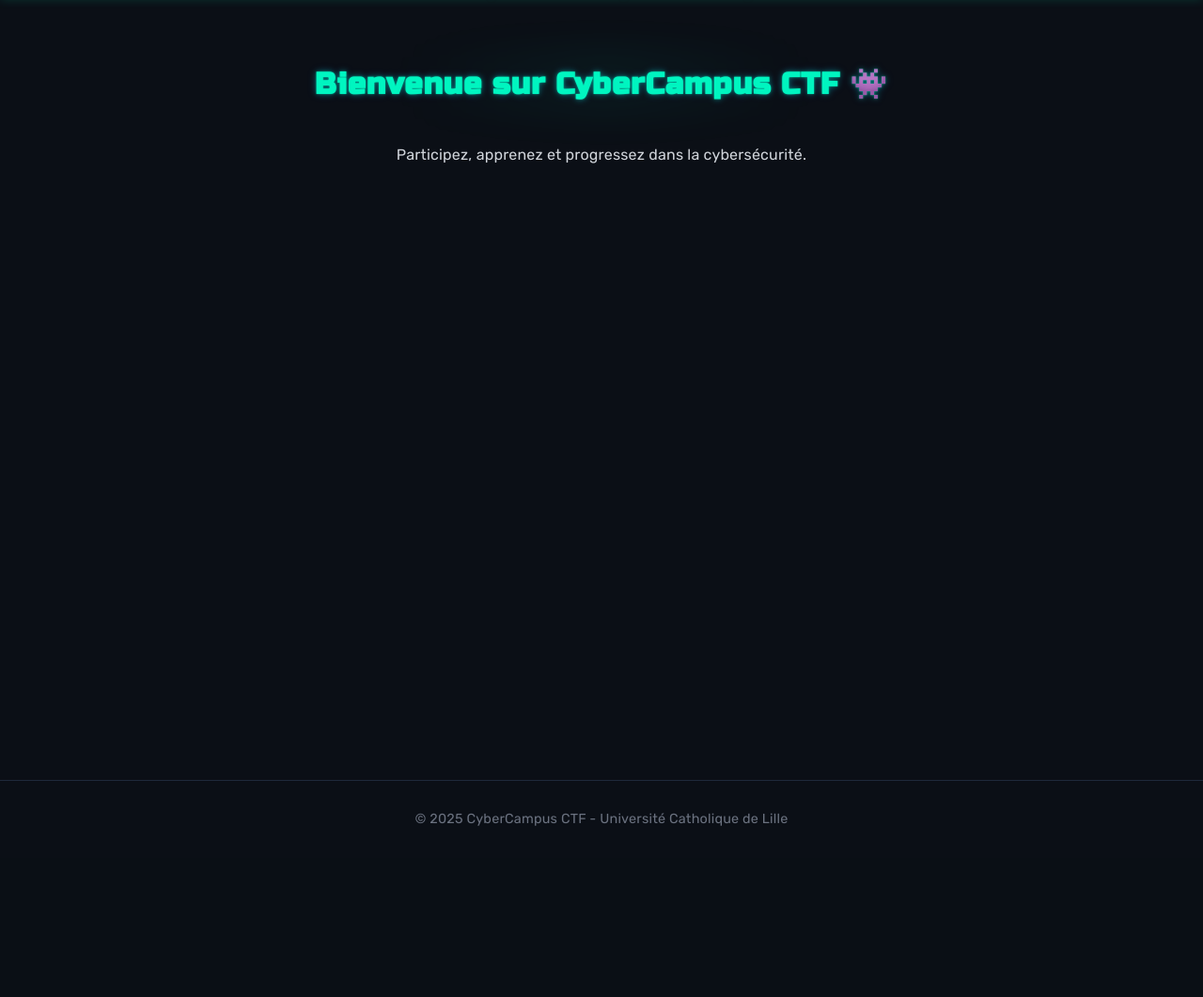
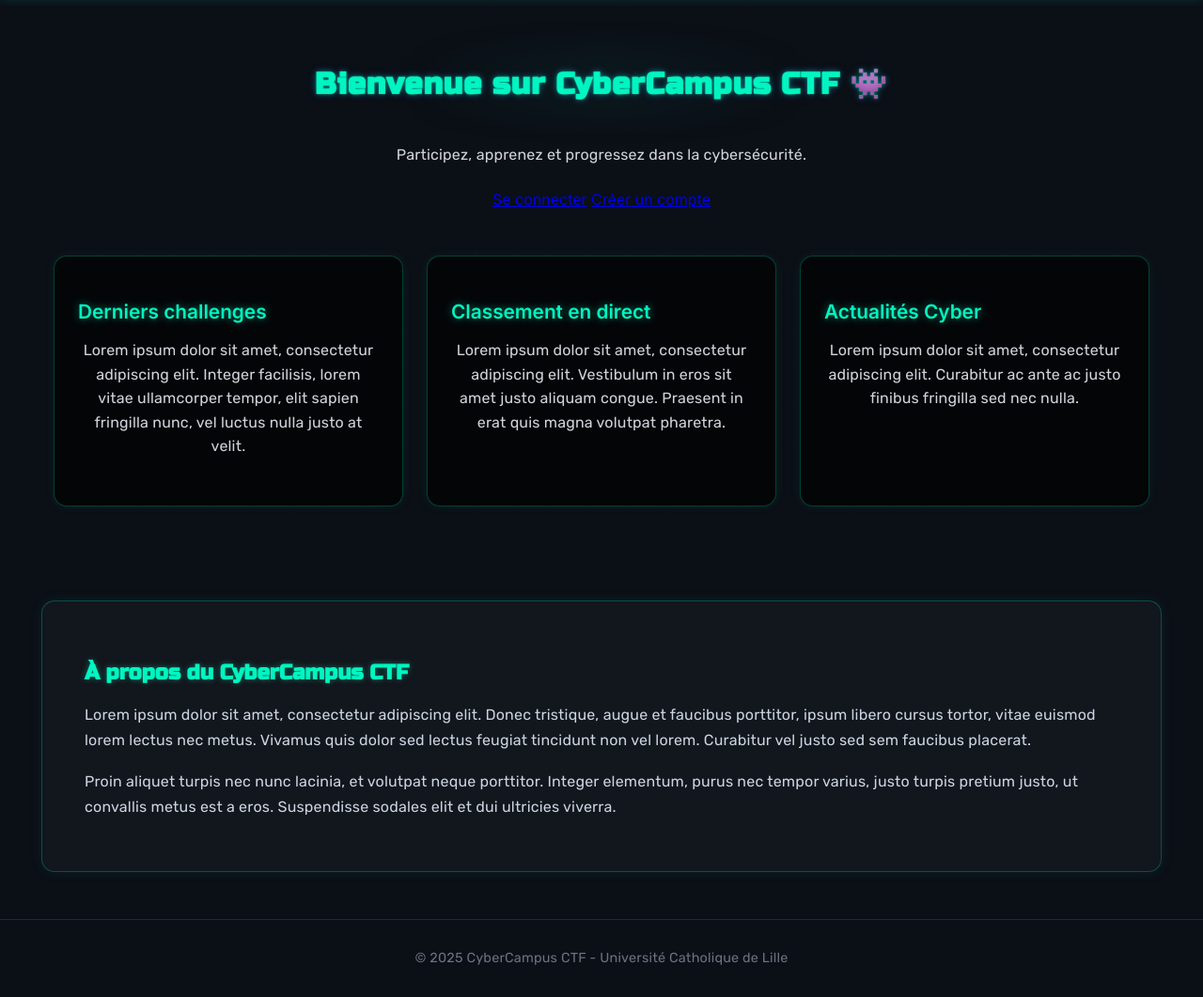
Before and after one commit to illeska/cybercampus-ctf, a Flask app: template webapp/templates/index.html in a window 1280 px wide. Shown: the part 76-1137 px from the top of the page at 94% size. Before the commit the page ends 955 px from the top, so only its background shows below. Run offline with Flask 3, Linux system fonts and the light colour scheme; the template is opened without the code that fills it, so the values that code supplies are empty.

Commit message:
Modification UI : ajustement typographie et amélioration visuelle

```diff
--- a/app.py
+++ b/app.py
@@ -2,7 +2,7 @@
 # CyberCampus CTF - Application principale
 # ------------------------------
 
-from flask import Flask, render_template
+from flask import Flask, render_template, url_for, redirect
 from flask_login import login_required, current_user
 from core import init_app, db
 from core.models import User
@@ -36,8 +36,11 @@
 # ------------------------------
 
 @app.route('/')
+def root():
+    return redirect(url_for('home'))
+
+@app.route('/home')
 def home():
-    """Page d'accueil du site"""
     return render_template("index.html")
 
 @app.route('/dashboard')
--- a/webapp/static/css/style.css
+++ b/webapp/static/css/style.css
@@ -236,10 +236,11 @@
   flex-direction: column;
   align-items: center;
   justify-content: flex-start;
-  min-height: calc(100vh - 100px);
   margin-top: 80px;
+  padding-bottom: 60px; /* pour que ça respire en bas */
   animation: fadeUp 0.8s ease;
 }
+
 @keyframes fadeUp { from { opacity: 0; transform: translateY(10px); } to { opacity: 1; transform: none; } }
 
 .page-wrapper p {
@@ -388,6 +389,98 @@
   box-shadow: 0 0 20px rgba(0,245,192,0.45);
 }
 
+
+.home-containers {
+  position: relative;
+  display: flex;
+  flex-wrap: wrap;
+  justify-content: center;
+  gap: 25px;
+  margin-top: 50px;
+  z-index: 1;
+}
+
+/* --- Grille animée subtile en fond --- */
+.home-containers::before {
+  content: "";
+  position: absolute;
+  top: -50px;
+  left: 0;
+  right: 0;
+  bottom: -50px;
+  background-image:
+    linear-gradient(rgba(0,245,192,0.04) 1px, transparent 1px),
+    linear-gradient(90deg, rgba(0,245,192,0.04) 1px, transparent 1px);
+  background-size: 40px 40px;
+  animation: gridScroll 30s linear infinite;
+  z-index: -1;
+  opacity: 0.3;
+}
+@keyframes gridScroll {
+  from { background-position: 0 0, 0 0; }
+  to { background-position: 40px 40px, 40px 40px; }
+}
+
+/* --- Blocs stylés néon --- */
+.home-block {
+  background: rgba(0, 0, 0, 0.65);
+  border: 1px solid rgba(0, 245, 192, 0.25);
+  border-radius: 14px;
+  padding: 25px;
+  width: 320px;
+  color: #d8fef0;
+  text-align: left;
+  box-shadow: 0 0 12px rgba(0, 245, 192, 0.08);
+  transition: all 0.3s ease;
+  backdrop-filter: blur(4px);
+}
+
+.home-block h3 {
+  color: #00f5c0;
+  font-size: 1.3rem;
+  margin-bottom: 10px;
+  text-shadow: 0 0 8px rgba(0, 245, 192, 0.5);
+}
+
+.home-block:hover {
+  transform: translateY(-6px) scale(1.02);
+  box-shadow: 0 0 25px rgba(0, 245, 192, 0.25);
+  border-color: rgba(0, 245, 192, 0.45);
+}
+
+
+.section-large {
+  background: rgba(255, 255, 255, 0.03);
+  border: 1px solid rgba(0, 245, 192, 0.25);
+  border-radius: 14px;
+  width: 90%;
+  max-width: 1100px;
+  margin: 40px auto 30px auto;  /* ← rapproché des 3 blocs */
+  padding: 40px 45px;
+  color: #d8fef0;
+  box-shadow: 0 0 15px rgba(0, 245, 192, 0.08);
+  text-align: left;
+  transition: box-shadow 0.3s ease;
+}
+
+.section-large:hover {
+  box-shadow: 0 0 25px rgba(0, 245, 192, 0.18);
+}
+
+.section-large h3 {
+  color: #00f5c0;
+  font-family: 'Russo One', sans-serif;
+  font-size: 1.4rem;
+  margin-bottom: 18px;
+  text-shadow: 0 0 6px rgba(0,245,192,0.4);
+}
+
+.section-large p {
+  color: #cbd5e1;
+  font-size: 1rem;
+  line-height: 1.7;
+  margin-bottom: 15px;
+}
 /* --- DASHBOARD --- */
 .page-wrapper h2 {
   font-family: 'Russo One', sans-serif;
--- a/webapp/templates/index.html
+++ b/webapp/templates/index.html
@@ -5,12 +5,49 @@
 <section class="page-wrapper">
   <h2 class="animated-title">Bienvenue sur CyberCampus CTF 👾</h2>
   <p>Participez, apprenez et progressez dans la cybersécurité.</p>
+
   {% if not current_user.is_authenticated %}
     <div class="cta">
+      <a href="{{ url_for('auth_bp.login') }}" class="btn primary-btn">Se connecter</a>
+      <a href="{{ url_for('auth_bp.register') }}" class="btn secondary-btn">Créer un compte</a>
+    </div>
+  {% endif %}
 
+  <!-- ========================== -->
+  <!-- Blocs de contenu d'accueil -->
+  <!-- ========================== -->
+  <div class="home-containers">
+    <div class="home-block">
+      <h3>Derniers challenges</h3>
+      <p>Lorem ipsum dolor sit amet, consectetur adipiscing elit. Integer facilisis, lorem vitae ullamcorper tempor, elit sapien fringilla nunc, vel luctus nulla justo at velit.</p>
     </div>
-  {% else %}
-    <a href="{{ url_for('dashboard') }}" class="btn primary-btn">Accéder au tableau de bord</a>
-  {% endif %}
+
+    <div class="home-block">
+      <h3>Classement en direct</h3>
+      <p>Lorem ipsum dolor sit amet, consectetur adipiscing elit. Vestibulum in eros sit amet justo aliquam congue. Praesent in erat quis magna volutpat pharetra.</p>
+    </div>
+
+    <div class="home-block">
+      <h3>Actualités Cyber</h3>
+      <p>Lorem ipsum dolor sit amet, consectetur adipiscing elit. Curabitur ac ante ac justo finibus fringilla sed nec nulla.</p>
+    </div>
+  </div>
 </section>
+
+<!-- Nouvelle section rectangulaire séparée -->
+<section class="section-large">
+  <h3>À propos du CyberCampus CTF</h3>
+  <p>
+    Lorem ipsum dolor sit amet, consectetur adipiscing elit.
+    Donec tristique, augue et faucibus porttitor, ipsum libero cursus tortor,
+    vitae euismod lorem lectus nec metus. Vivamus quis dolor sed lectus feugiat
+    tincidunt non vel lorem. Curabitur vel justo sed sem faucibus placerat.
+  </p>
+  <p>
+    Proin aliquet turpis nec nunc lacinia, et volutpat neque porttitor.
+    Integer elementum, purus nec tempor varius, justo turpis pretium justo,
+    ut convallis metus est a eros. Suspendisse sodales elit et dui ultricies viverra.
+  </p>
+</section>
+
 {% endblock %}
```
